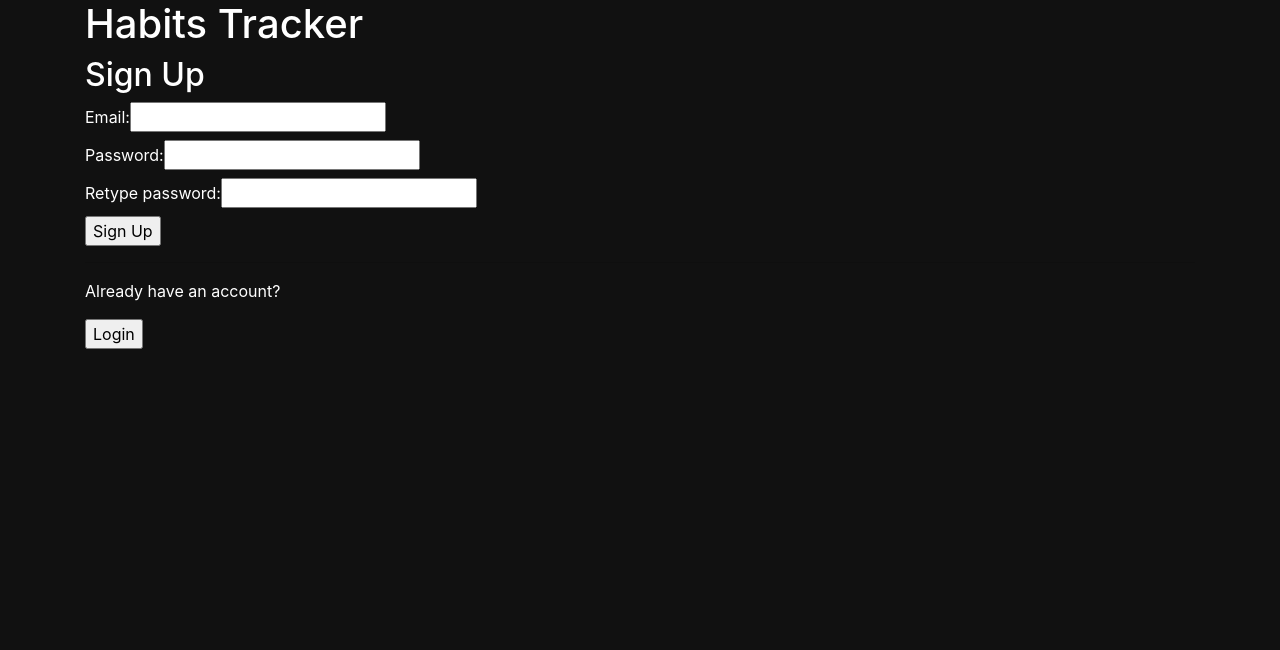
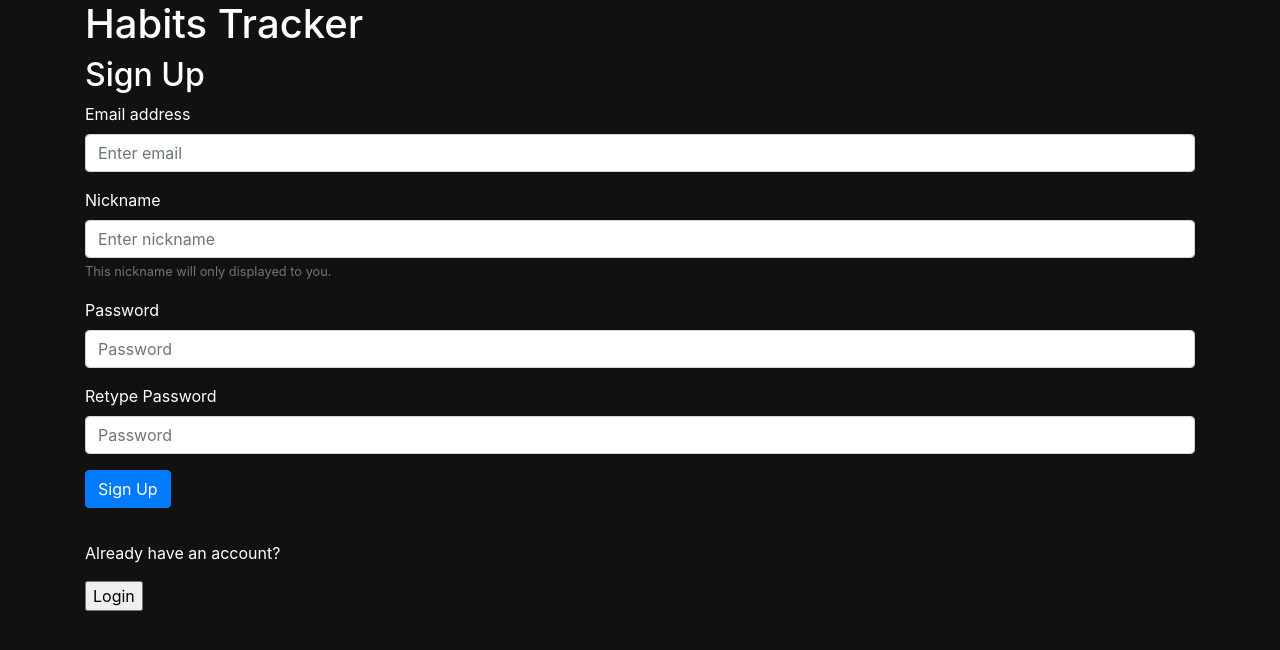
Before and after one commit to VFortier/habits-tracker, a React (Create React App) app in the folder client/: page /habits-tracker in a window 1280 px wide. Both pictures are taken after a click on the button "Sign Up". Shown: the top 650 px of the page. Built offline with nearby package versions, Linux system fonts and the light colour scheme; the HTML template or start-up script is replaced by a standard one.

Commit message:
Improved signup/login UI by using react-bootstrap Form components

```diff
--- a/client/src/HabitsTracker/LoginForm.js
+++ b/client/src/HabitsTracker/LoginForm.js
@@ -1,5 +1,7 @@
 import React from 'react';
-import axios from 'axios'
+import Form from 'react-bootstrap/Form';
+import Button from 'react-bootstrap/Button';
+import axios from 'axios';
 
 class LoginForm extends React.Component {
   constructor(props) {
@@ -43,20 +45,24 @@
 
   render() {
     return (
-      <>
-        <h2>Login</h2>
-        <form onSubmit={this.handleSubmit}>
-          <label>
-            Email:
-            <input type="text" value={this.state.value} onChange={this.handleEmailChange} />
-          </label><br />
-          <label>
-            Password:
-            <input type="text" value={this.state.password} onChange={this.handlePasswordChange} />
-          </label><br />
-          <input type="submit" value="Login" />
-        </form>
-      </>
+      <React.Fragment>
+        <Form>
+          <h2>Login</h2>
+          <Form.Group controlId="formBasicEmail">
+            <Form.Label>Email address</Form.Label>
+            <Form.Control type="email" placeholder="Enter email" />
+          </Form.Group>
+
+          <Form.Group controlId="formBasicPassword">
+            <Form.Label>Password</Form.Label>
+            <Form.Control type="password" placeholder="Password" />
+          </Form.Group>
+
+          <Button variant="primary" type="submit">
+            Login
+          </Button>
+        </Form>
+      </React.Fragment>
     );
   }
 }
--- a/client/src/HabitsTracker/SignupForm.js
+++ b/client/src/HabitsTracker/SignupForm.js
@@ -1,4 +1,6 @@
 import React from 'react';
+import Form from 'react-bootstrap/Form';
+import Button from 'react-bootstrap/Button';
 import axios from 'axios'
 
 class SignupForm extends React.Component {
@@ -43,24 +45,37 @@
 
   render() {
     return (
-      <>
-        <h2>Sign Up</h2>
-        <form onSubmit={this.handleSubmit}>
-          <label>
-            Email:
-            <input type="text" value={this.state.value} onChange={this.handleEmailChange} />
-          </label><br />
-          <label>
-            Password:
-            <input type="text" value={this.state.password} onChange={this.handlePasswordChange} />
-          </label><br />
-          <label>
-            Retype password:
-            <input type="text" value={this.state.password} onChange={this.handlePasswordChange} />
-          </label><br />
-          <input type="submit" value="Sign Up" />
-        </form>
-      </>
+      <React.Fragment>
+        <Form>
+          <h2>Sign Up</h2>
+          <Form.Group controlId="formBasicEmail">
+            <Form.Label>Email address</Form.Label>
+            <Form.Control type="email" placeholder="Enter email" />
+          </Form.Group>
+
+          <Form.Group controlId="formBasicEmail">
+            <Form.Label>Nickname</Form.Label>
+            <Form.Control type="Nickname" placeholder="Enter nickname" />
+            <Form.Text className="text-muted">
+              This nickname will only displayed to you.
+            </Form.Text>
+          </Form.Group>
+
+          <Form.Group controlId="formBasicPassword">
+            <Form.Label>Password</Form.Label>
+            <Form.Control type="password" placeholder="Password" />
+          </Form.Group>
+
+          <Form.Group controlId="formBasicRetypePassword">
+            <Form.Label>Retype Password</Form.Label>
+            <Form.Control type="password" placeholder="Password" />
+          </Form.Group>
+
+          <Button variant="primary" type="submit">
+            Sign Up
+          </Button>
+        </Form>
+      </React.Fragment>
     );
   }
 }
```
